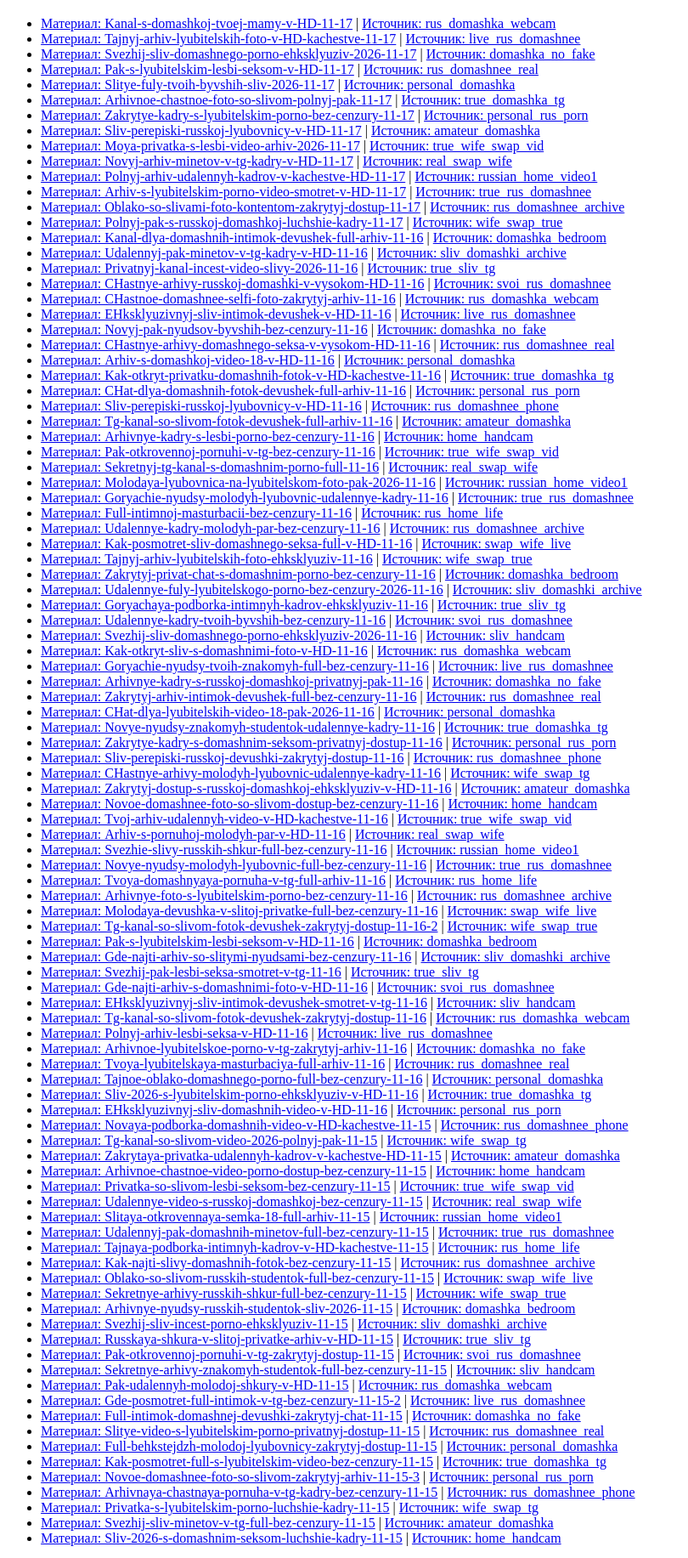
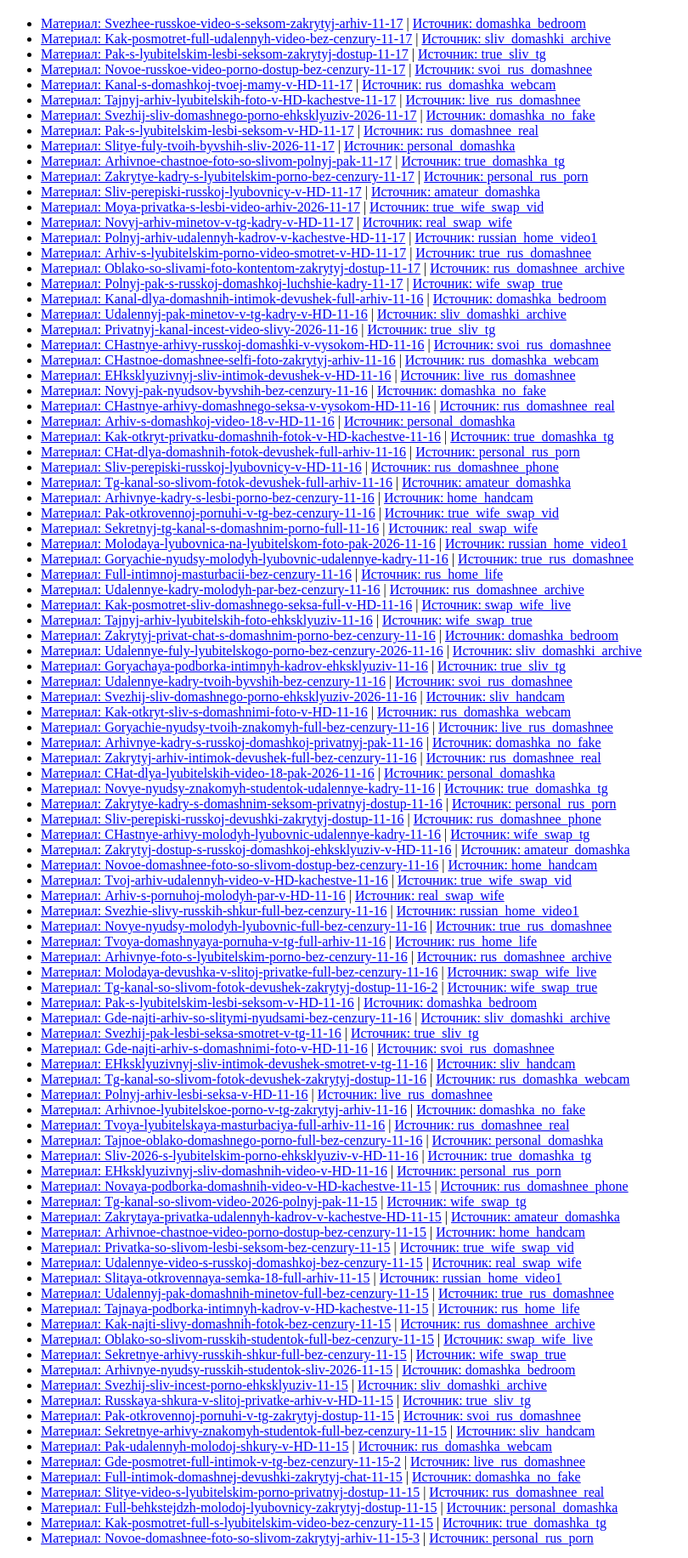
Before and after one commit to henryolver888/henryolver888.github.io, a plain HTML site: page archive_2.html in a window 1280 px wide. Shown: the part 61-1894 px from the top of the page at 85% size, without its empty margins (0-810 px from the left). Drawn offline with Linux system fonts and the light colour scheme.

Commit message:
Update Hub: 2026-11-26 00:15

```diff
--- a/archive_2.html
+++ b/archive_2.html
@@ -8,6 +8,10 @@
 <body>
     <h1>Архив материалов (Страница 3)</h1>
     <ul>
+        <li><a href="https://telegra.ph/Svezhee-russkoe-video-s-seksom-zakrytyj-arhiv-11-17">Материал: Svezhee-russkoe-video-s-seksom-zakrytyj-arhiv-11-17</a> | <a href="https://t.me/s/domashka_bedroom">Источник: domashka_bedroom</a></li>
+        <li><a href="https://telegra.ph/Kak-posmotret-full-udalennyh-video-bez-cenzury-11-17">Материал: Kak-posmotret-full-udalennyh-video-bez-cenzury-11-17</a> | <a href="https://t.me/s/sliv_domashki_archive">Источник: sliv_domashki_archive</a></li>
+        <li><a href="https://telegra.ph/Pak-s-lyubitelskim-lesbi-seksom-zakrytyj-dostup-11-17">Материал: Pak-s-lyubitelskim-lesbi-seksom-zakrytyj-dostup-11-17</a> | <a href="https://t.me/s/true_sliv_tg">Источник: true_sliv_tg</a></li>
+        <li><a href="https://telegra.ph/Novoe-russkoe-video-porno-dostup-bez-cenzury-11-17">Материал: Novoe-russkoe-video-porno-dostup-bez-cenzury-11-17</a> | <a href="https://t.me/s/svoi_rus_domashnee">Источник: svoi_rus_domashnee</a></li>
         <li><a href="https://telegra.ph/Kanal-s-domashkoj-tvoej-mamy-v-HD-11-17">Материал: Kanal-s-domashkoj-tvoej-mamy-v-HD-11-17</a> | <a href="https://t.me/s/rus_domashka_webcam">Источник: rus_domashka_webcam</a></li>
         <li><a href="https://telegra.ph/Tajnyj-arhiv-lyubitelskih-foto-v-HD-kachestve-11-17">Материал: Tajnyj-arhiv-lyubitelskih-foto-v-HD-kachestve-11-17</a> | <a href="https://t.me/s/live_rus_domashnee">Источник: live_rus_domashnee</a></li>
         <li><a href="https://telegra.ph/Svezhij-sliv-domashnego-porno-ehksklyuziv-2026-11-17">Материал: Svezhij-sliv-domashnego-porno-ehksklyuziv-2026-11-17</a> | <a href="https://t.me/s/domashka_no_fake">Источник: domashka_no_fake</a></li>
@@ -104,10 +108,6 @@
         <li><a href="https://telegra.ph/Full-behkstejdzh-molodoj-lyubovnicy-zakrytyj-dostup-11-15">Материал: Full-behkstejdzh-molodoj-lyubovnicy-zakrytyj-dostup-11-15</a> | <a href="https://t.me/s/personal_domashka">Источник: personal_domashka</a></li>
         <li><a href="https://telegra.ph/Kak-posmotret-full-s-lyubitelskim-video-bez-cenzury-11-15">Материал: Kak-posmotret-full-s-lyubitelskim-video-bez-cenzury-11-15</a> | <a href="https://t.me/s/true_domashka_tg">Источник: true_domashka_tg</a></li>
         <li><a href="https://telegra.ph/Novoe-domashnee-foto-so-slivom-zakrytyj-arhiv-11-15-3">Материал: Novoe-domashnee-foto-so-slivom-zakrytyj-arhiv-11-15-3</a> | <a href="https://t.me/s/personal_rus_porn">Источник: personal_rus_porn</a></li>
-        <li><a href="https://telegra.ph/Arhivnaya-chastnaya-pornuha-v-tg-kadry-bez-cenzury-11-15">Материал: Arhivnaya-chastnaya-pornuha-v-tg-kadry-bez-cenzury-11-15</a> | <a href="https://t.me/s/rus_domashnee_phone">Источник: rus_domashnee_phone</a></li>
-        <li><a href="https://telegra.ph/Privatka-s-lyubitelskim-porno-luchshie-kadry-11-15">Материал: Privatka-s-lyubitelskim-porno-luchshie-kadry-11-15</a> | <a href="https://t.me/s/wife_swap_tg">Источник: wife_swap_tg</a></li>
-        <li><a href="https://telegra.ph/Svezhij-sliv-minetov-v-tg-full-bez-cenzury-11-15">Материал: Svezhij-sliv-minetov-v-tg-full-bez-cenzury-11-15</a> | <a href="https://t.me/s/amateur_domashka">Источник: amateur_domashka</a></li>
-        <li><a href="https://telegra.ph/Sliv-2026-s-domashnim-seksom-luchshie-kadry-11-15">Материал: Sliv-2026-s-domashnim-seksom-luchshie-kadry-11-15</a> | <a href="https://t.me/s/home_handcam">Источник: home_handcam</a></li>
     </ul>
     <div class='pagination'>
         <a href="archive_1.html">⬅️ Новее</a>
```
